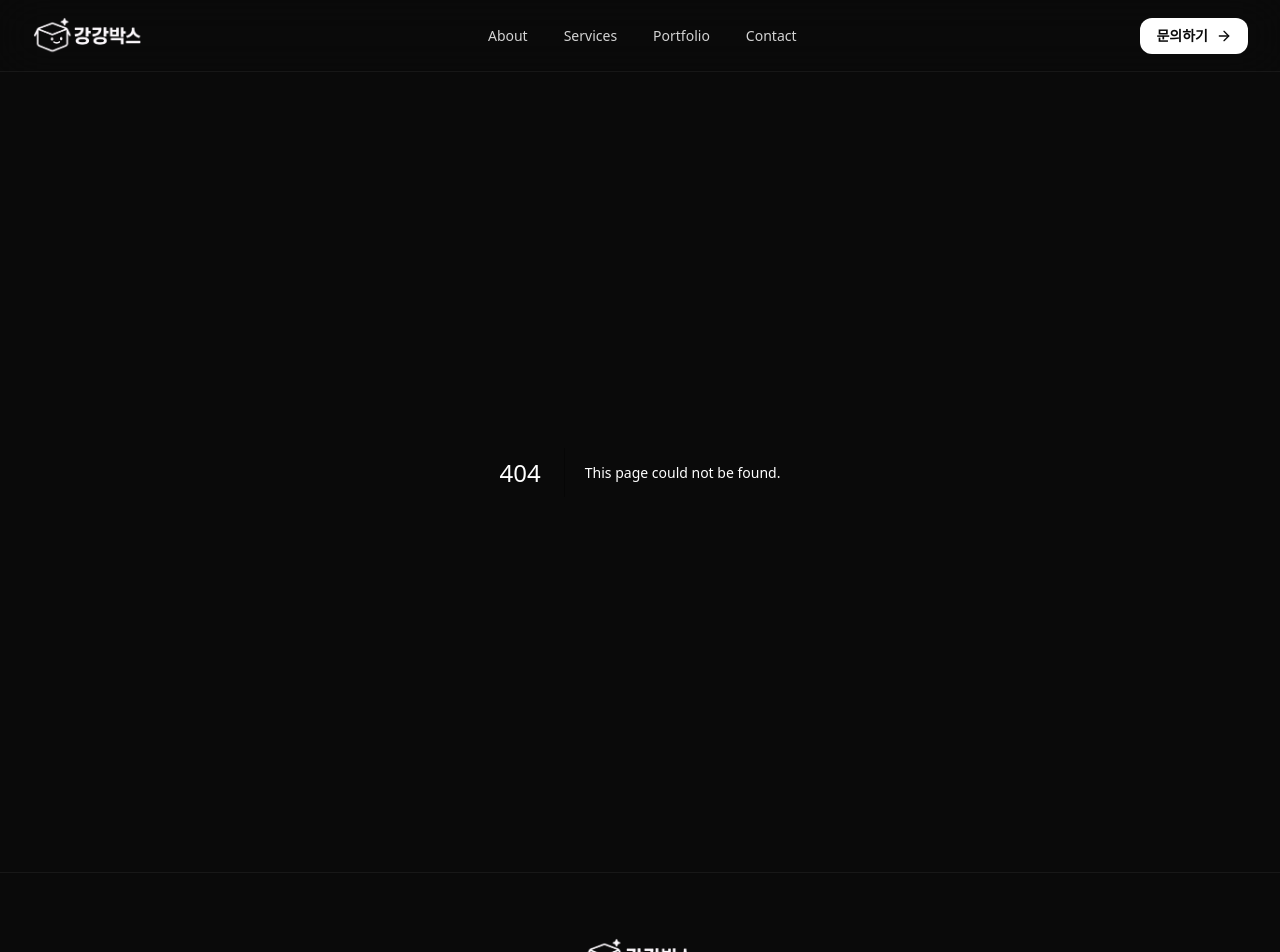
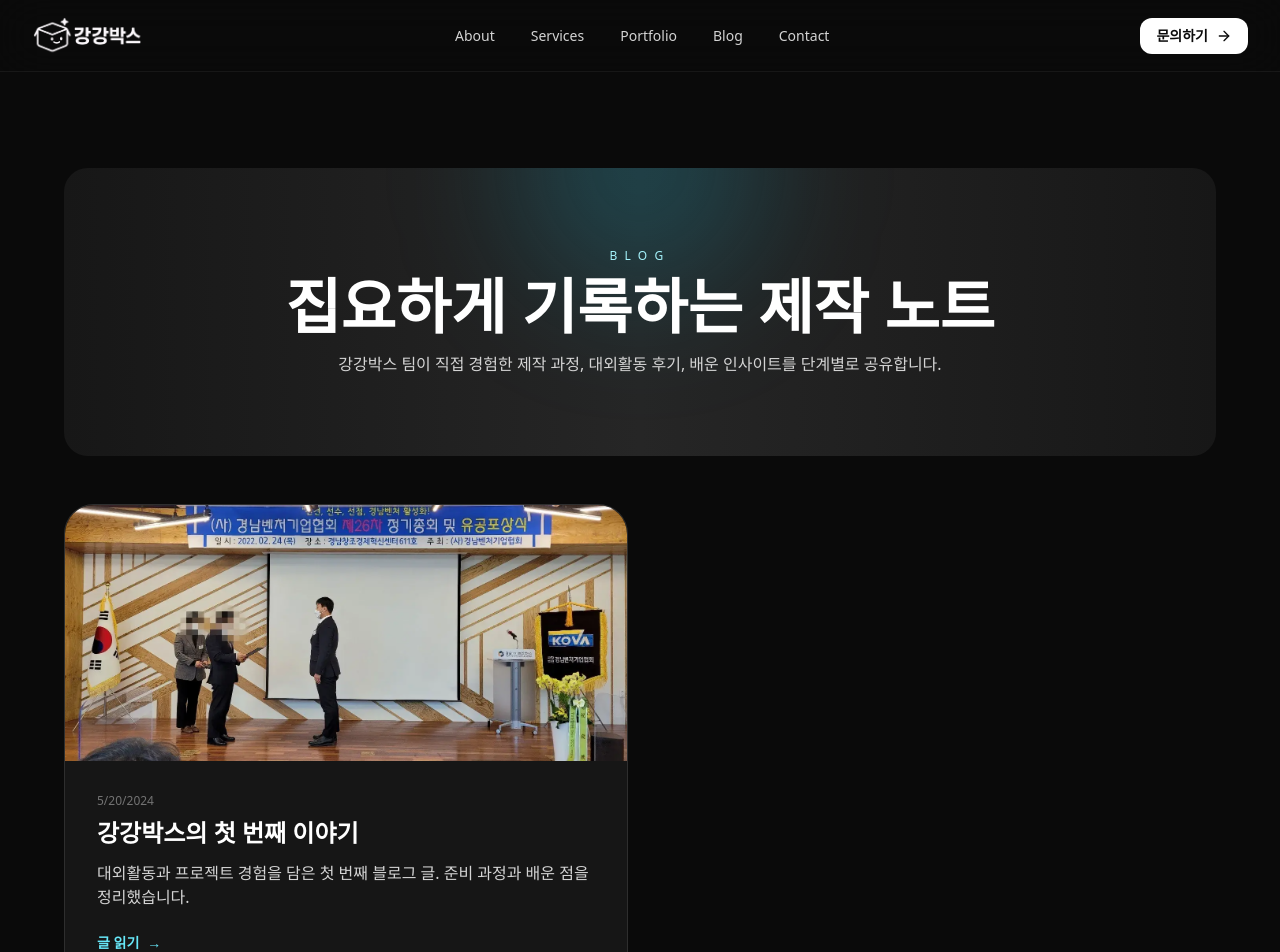
Before and after one commit to oz-kangkangparks/kangkangparks, a Next.js app: page /blog in a window 1280 px wide. Before the commit this address had no page. Shown: the top 952 px of the page. Built offline with nearby package versions, Linux system fonts and the light colour scheme.

Commit message:
add : blog 추가

```diff
--- /dev/null
+++ b/app/blog/[slug]/page.tsx
@@ -0,0 +1,60 @@
+'use client'
+
+import Link from 'next/link'
+import React from 'react'
+import Image from 'next/image'
+import { blogPosts } from '../posts'
+
+function getPost(slug: string) {
+  return blogPosts.find((post) => post.slug === slug)
+}
+
+export default function BlogDetailPage({ params }: { params: { slug: string } }) {
+  const post = getPost(params.slug)
+
+  if (!post) {
+    return (
+      <main className="min-h-screen bg-neutral-950 py-24 text-white">
+        <div className="mx-auto w-full max-w-3xl px-6 text-center">
+          <h1 className="text-3xl font-bold">존재하지 않는 글입니다.</h1>
+          <Link href="/blog" className="mt-6 inline-flex text-cyan-300">
+            블로그 목록으로 돌아가기
+          </Link>
+        </div>
+      </main>
+    )
+  }
+
+  return (
+    <main className="min-h-screen bg-neutral-950 py-24 text-white">
+      <article className="mx-auto w-full max-w-4xl px-6">
+        <div className="overflow-hidden rounded-[32px] border border-white/10 bg-white/5">
+          <div className="relative h-72 w-full">
+            <Image
+              src={post.cover}
+              alt={post.title}
+              fill
+              sizes="(min-width: 1024px) 800px, 100vw"
+              className="object-cover"
+            />
+          </div>
+          <div className="p-8">
+            <p className="text-sm uppercase text-neutral-500">
+              {new Date(post.date).toLocaleDateString()}
+            </p>
+            <h1 className="mt-2 text-4xl font-bold">{post.title}</h1>
+            <div className="mt-8 whitespace-pre-wrap text-neutral-200">
+              {post.content}
+            </div>
+            <Link
+              href="/blog"
+              className="mt-10 inline-flex text-sm font-semibold text-cyan-300"
+            >
+              ← 목록으로 돌아가기
+            </Link>
+          </div>
+        </div>
+      </article>
+    </main>
+  )
+}
--- /dev/null
+++ b/app/blog/page.tsx
@@ -0,0 +1,67 @@
+'use client'
+
+import React from 'react'
+import Link from 'next/link'
+import Image from 'next/image'
+import { blogPosts } from './posts'
+
+export default function BlogPage() {
+  return (
+    <main className="min-h-screen bg-neutral-950 py-24 text-white">
+      <div className="mx-auto w-full max-w-[1200px] px-4 sm:px-6">
+        <section className="relative overflow-hidden rounded-[24px] bg-gradient-to-r from-neutral-900 via-neutral-800 to-neutral-900 px-6 py-20 text-center sm:px-10">
+          <div className="absolute -top-32 left-1/2 h-64 w-64 -translate-x-1/2 rounded-full bg-cyan-500/20 blur-3xl" />
+          <div className="relative">
+            <p className="text-xs uppercase tracking-[0.6em] text-cyan-200">
+              Blog
+            </p>
+            <h1 className="mt-3 text-4xl font-bold text-white lg:text-6xl">
+              집요하게 기록하는 제작 노트
+            </h1>
+            <p className="mx-auto mt-4 max-w-3xl text-base text-neutral-300">
+              강강박스 팀이 직접 경험한 제작 과정, 대외활동 후기, 배운 인사이트를 단계별로 공유합니다.
+            </p>
+          </div>
+        </section>
+
+        <section className="mt-12 grid gap-6 lg:grid-cols-2">
+          {blogPosts.length === 0 ? (
+            <p className="rounded-3xl border border-white/10 bg-white/5 p-6 text-neutral-300 md:col-span-2">
+              준비 중인 콘텐츠입니다.
+            </p>
+          ) : (
+            blogPosts.map((post) => (
+              <article
+                key={post.slug}
+                className="group flex flex-col overflow-hidden rounded-[30px] border border-white/10 bg-white/5"
+              >
+                <div className="relative h-64 w-full bg-black">
+                  <Image
+                    src={post.cover}
+                    alt={post.title}
+                    fill
+                    sizes="(min-width: 768px) 50vw, 100vw"
+                    className="object-cover transition-transform duration-500 group-hover:scale-105"
+                  />
+                </div>
+                <div className="flex flex-1 flex-col p-8">
+                  <p className="text-xs uppercase text-neutral-500">
+                    {new Date(post.date).toLocaleDateString()}
+                  </p>
+                  <h2 className="mt-2 text-2xl font-semibold">{post.title}</h2>
+                  <p className="mt-3 flex-1 text-neutral-300">{post.summary}</p>
+                  <Link
+                    href={`/blog/${post.slug}`}
+                    className="mt-6 inline-flex items-center gap-2 text-sm font-semibold text-cyan-300"
+                  >
+                    글 읽기 <span aria-hidden>→</span>
+                  </Link>
+                </div>
+              </article>
+            ))
+          )}
+        </section>
+      </div>
+    </main>
+  )
+}
--- /dev/null
+++ b/app/blog/posts.ts
@@ -0,0 +1,20 @@
+export type BlogPost = {
+  slug: string
+  title: string
+  summary: string
+  content: string
+  date: string
+  cover: string
+}
+
+export const blogPosts: BlogPost[] = [
+  {
+    slug: 'first-story',
+    title: '강강박스의 첫 번째 이야기',
+    summary:
+      '대외활동과 프로젝트 경험을 담은 첫 번째 블로그 글. 준비 과정과 배운 점을 정리했습니다.',
+    cover: '/images/venture/venture_2.webp',
+    content: `# 강강박스의 첫 번째 이야기\n\n## 1. 대외활동 준비\n이번 대외활동에서는 협약식과 공모전 발표를 동시에 준비했습니다.\n- 발표 자료를 1주일 전에 완성하고\n- 피드백 세션을 2회 진행했습니다.\n\n## 2. 현장에서 느낀 점\n현장 분위기와 참가자들의 반응이 매우 긍정적이었습니다.\n\n> "협업과 실행력을 동시에 보여준 경험"\n\n- 네트워킹 세션에서 3건의 추가 미팅을 확정했고\n- 현장 문의를 통해 새로운 고객을 알게 되었습니다.\n\n**다음 글에서는 후속 프로젝트와 준비 과정을 더 자세히 공유드릴게요.**`,
+    date: '2024-05-20',
+  },
+]
--- a/components/Header.tsx
+++ b/components/Header.tsx
@@ -65,6 +65,7 @@ const NAV_ITEMS = [
     { label: "About", href: "/about" },
     { label: "Services", href: "/services" },
     { label: "Portfolio", href: "/portfolio" },
+    { label: "Blog", href: "/blog" },
     { label: "Contact", href: "/contact" },
 ];
 
```
